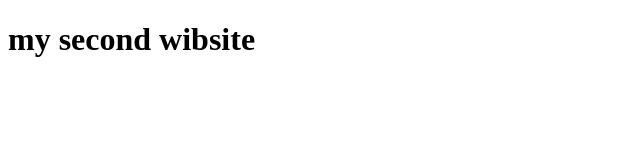
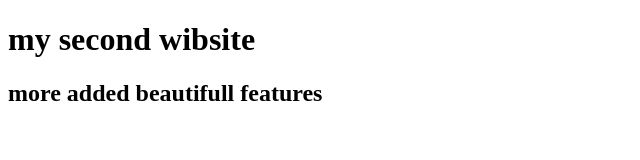
Before and after one commit to topu403/my-second-wibsite, a plain HTML site: page index.html in a window 1280 px wide. Shown: the whole page, without its empty margins (0-640 px from the left). Drawn offline with Linux system fonts and the light colour scheme.

Commit message:
added some features

```diff
--- a/index.html
+++ b/index.html
@@ -8,6 +8,7 @@
 </head>
 <body>
     <h1>my second wibsite</h1>
+    <h2>more added beautifull features</h2>
 
 </body>
 </html>
```
